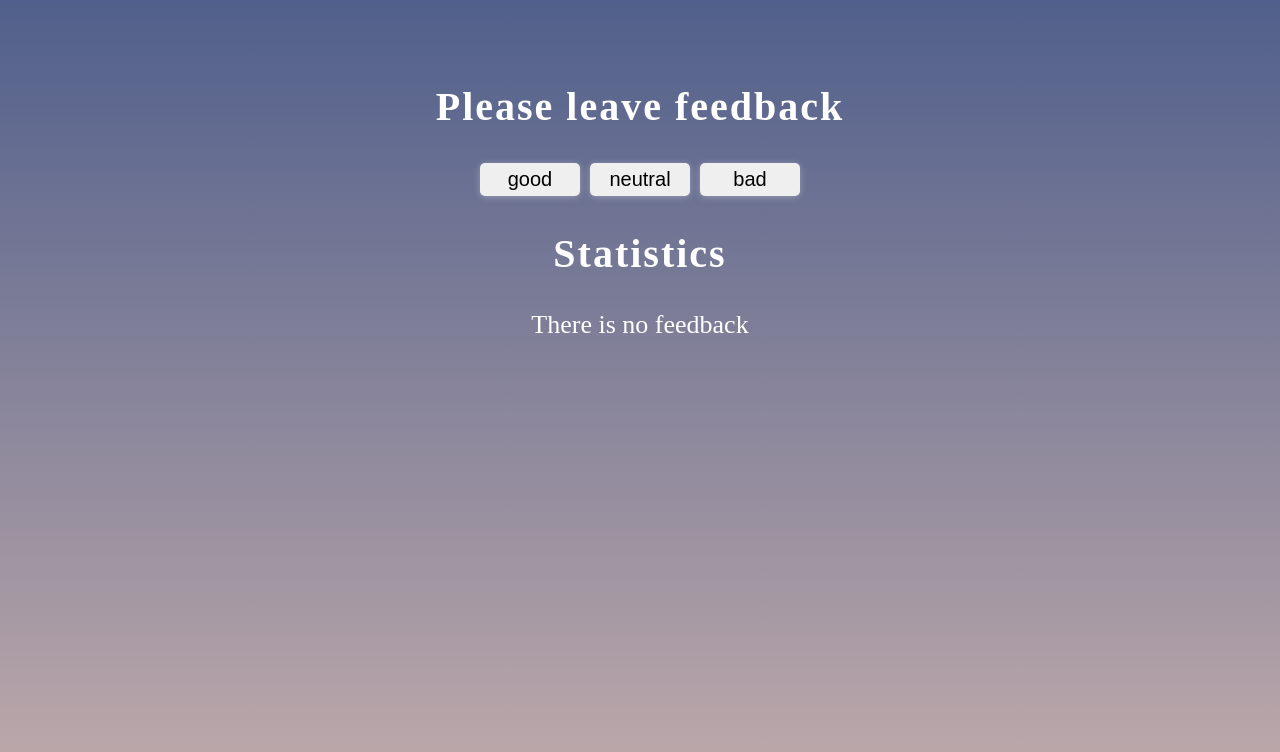
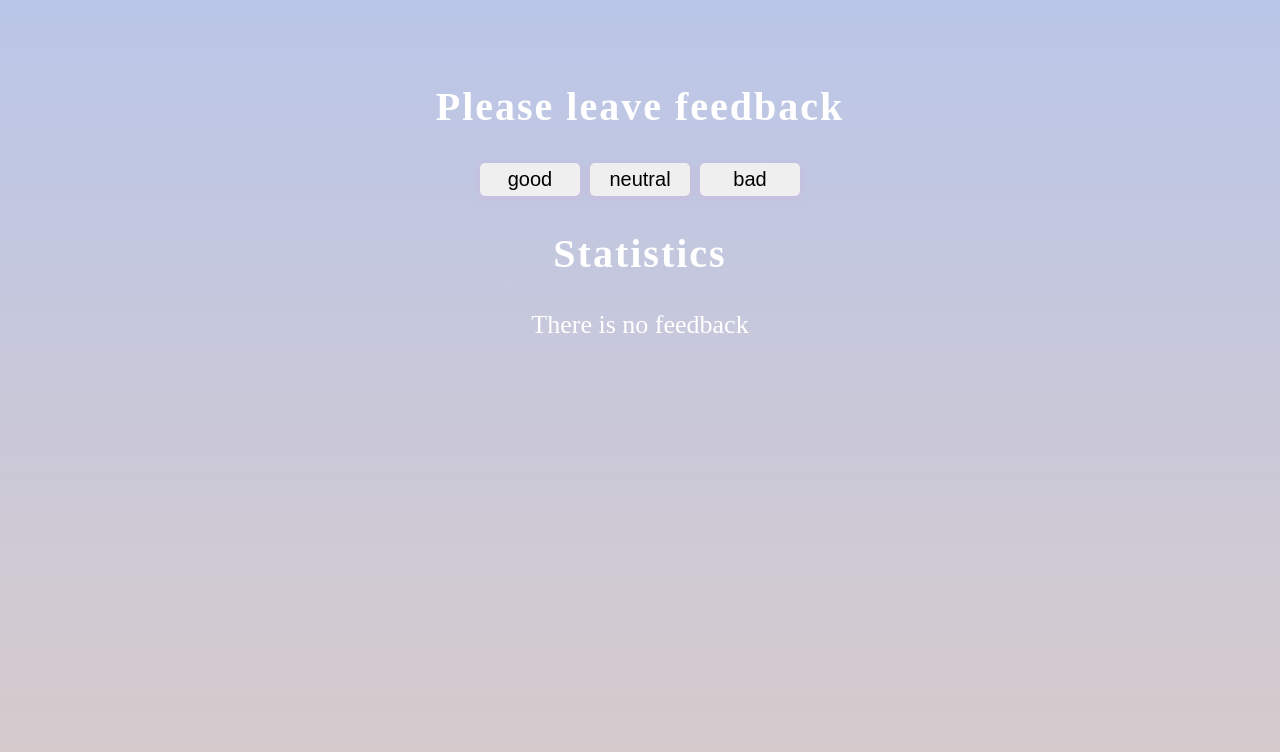
Before and after one commit to Liudmyla12/goit-react-woolf-hw-02-feedback, a React (Create React App) app: page / in a window 1280 px wide. Shown: the top 752 px of the page. Built offline with nearby package versions, Linux system fonts and the light colour scheme.

Commit message:
git  add .

```diff
--- a/src/components/Feedback/Feedback.styled.jsx
+++ b/src/components/Feedback/Feedback.styled.jsx
@@ -13,12 +13,12 @@ export const Button = styled.button`
   padding: 5px;
   border-radius: 5px;
   border: none;
-  box-shadow: 0 1px 7px rgba(255, 255, 255, 0.3);
+  box-shadow: 0 1px 7px rgba(214, 171, 218, 0.566);
 
   &:hover,
   &:focus {
     color: white;
-    background-color: black;
+    background-color: #482424;
     cursor: pointer;
   }
 `;
--- a/src/index.css
+++ b/src/index.css
@@ -1,7 +1,7 @@
 @import-normalize; /* bring in normalize.css styles */
 
 body {
-  background: linear-gradient(to bottom, #505f8b, #c1abab);
+  background: linear-gradient(to bottom, #bac6e8, #d8cbcb);
   background-repeat: no-repeat;
   background-attachment: fixed;
   background-size: cover;
```
